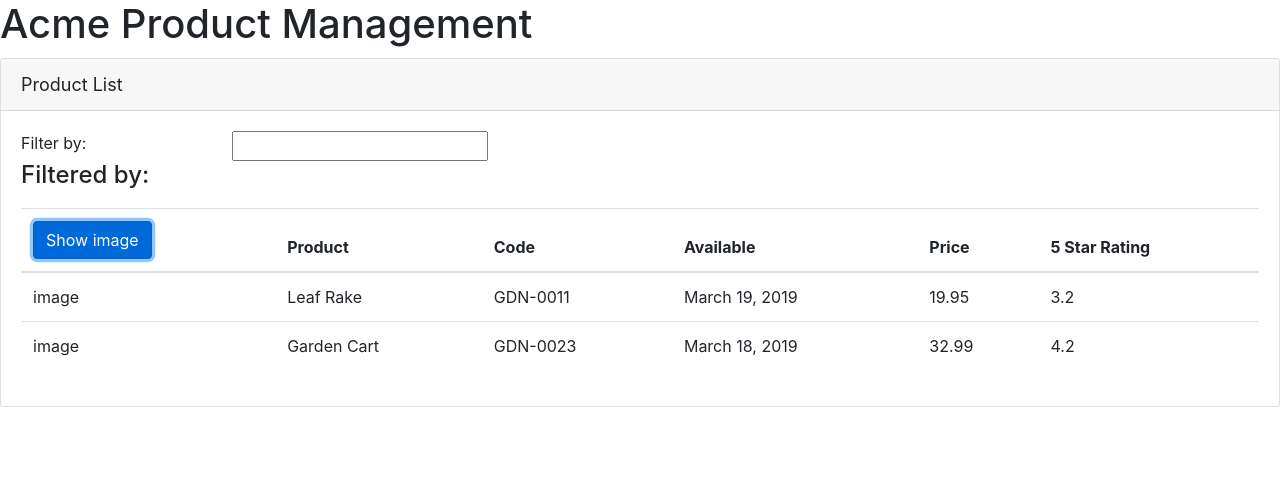
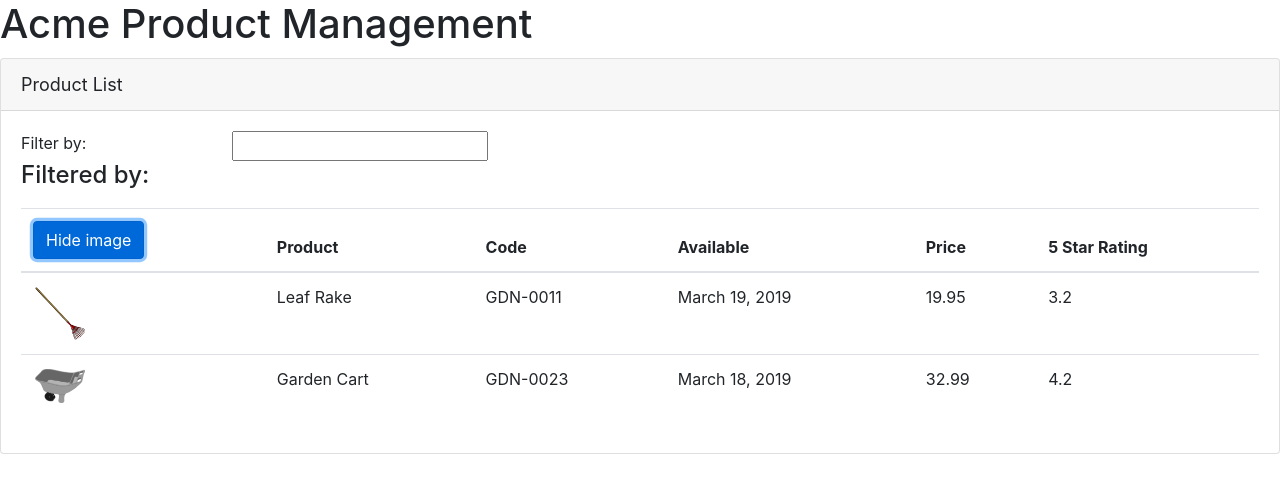
Before and after one commit to nxuni/Angular-Getting-Started-Pluralsight, an Angular app in the folder APM/: page / in a window 1280 px wide. Both pictures are taken after a click on the button "Show image". Shown: the top 492 px of the page. Built offline with nearby package versions, Linux system fonts and the light colour scheme.

Commit message:
Handling Events with Event Binding

```diff
--- a/APM/src/app/products/product-list.component.html
+++ b/APM/src/app/products/product-list.component.html
@@ -20,8 +20,9 @@
                 <thead>
                     <tr>
                         <th>
-                            <button class='btn btn-primary'>
-                                Show image </button>
+                            <button class='btn btn-primary'
+                                    (click)='toggleImage()'>
+                                {{showImage?'Hide':'Show'}} image </button>
                         </th>
                         <th>Product</th>
                         <th>Code</th>
@@ -33,7 +34,11 @@
                 <tbody>
                     <tr *ngFor='let product of products'>
                         <td>
-                            image
+                            <img *ngIf='showImage'
+                                 [src]="product.imageUrl"
+                                 [title]="product.productName"
+                                 [style.width.px]="imageWidth"
+                                 [style.margin.px]="imageMargin">
                         </td>
                         <td>{{product.productName}}</td>
                         <td>{{product.productCode}}</td>
--- a/APM/src/app/products/product-list.component.ts
+++ b/APM/src/app/products/product-list.component.ts
@@ -6,6 +6,9 @@
 })
 export class ProductlistComponent {
     pageTitle: string = 'Product List';
+    imageWidth: number = 50;
+    imageMargin: number = 2;
+    showImage: boolean = false;
     products: any[] = [
         {
             "productId": 1,
@@ -28,4 +31,7 @@
             "imageUrl": "assets/images/garden_cart.png"
         }
     ];
+    toggleImage(): void {
+        this.showImage = !this.showImage;
+    }
 }
```
